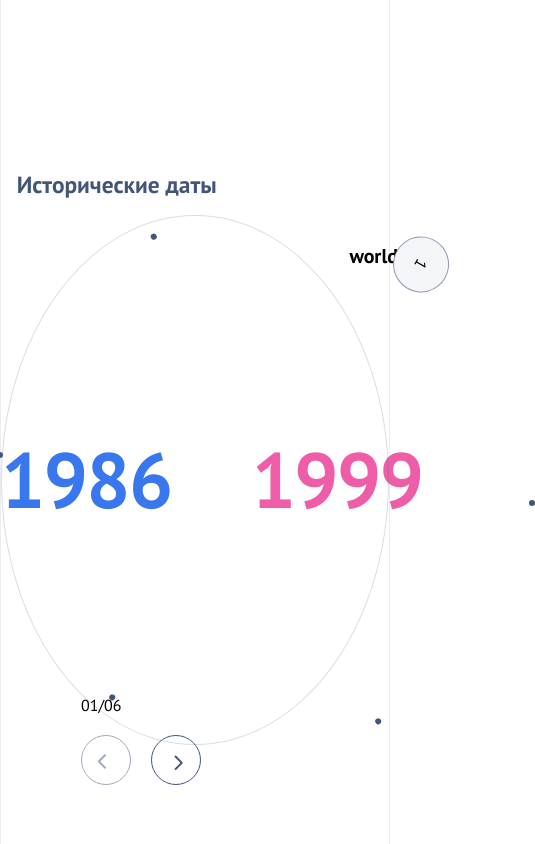
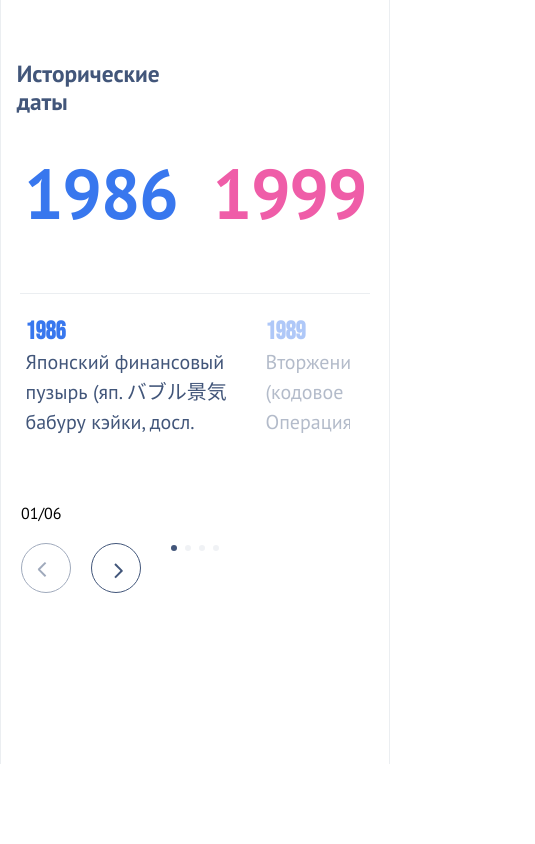
Before and after one commit to BDODINKA/Only-digital-test-task, a React (Create React App) app: page / in a window 390 px wide. Shown: the top 844 px of the page, 535 px wide, since content can reach past the window. Built offline with nearby package versions, Linux system fonts and the light colour scheme.

Commit message:
fix:style project

```diff
--- a/src/features/Circle/circle.module.scss
+++ b/src/features/Circle/circle.module.scss
@@ -1,9 +1,7 @@
 .wrapper{
   display: flex;
-  /* align-items: center; */
   justify-content: center;
   width: 100%;
-  /* height: 100%; */
   top: 215px;
   position: absolute;
   z-index: 10;
@@ -114,3 +112,23 @@
 
   }
 }
+@media(max-width: 1024px){
+  .wrapper{
+    .circle{
+      display: none;
+    }
+    .buttonBox{
+      top: 400px;
+    }
+  }
+
+}
+@media(max-width:576px){
+  .wrapper{
+    .buttonBox{
+      top: 290px;
+      left: 20px;
+    }
+  }
+
+}
--- a/src/features/Slider/Slider.tsx
+++ b/src/features/Slider/Slider.tsx
@@ -1,4 +1,4 @@
-import { useEffect, useRef, useState } from 'react'
+import { useRef, useState } from 'react'
 
 import { Navigation, Pagination } from 'swiper'
 import { Swiper, SwiperSlide } from 'swiper/react'
@@ -24,38 +24,50 @@ export const Slider = (props: PropsType) => {
   const swiperRef = useRef<SwiperCore>()
   const [disabledBtn, setDisabledBtn] = useState<null | number>(null)
 
+  console.log(disabledBtn)
+
   return (
     <div className={style.wrapper}>
       {disabledBtn !== 0 && (
         <Button onClick={() => swiperRef.current?.slidePrev()} className={style.prevBtn} />
       )}
       <Swiper
-        // install Swiper module
         modules={[Navigation, Pagination]}
         spaceBetween={50}
         slidesPerView={3}
+        breakpoints={{
+          575: {
+            slidesPerView: 2,
+            spaceBetween: 20,
+          },
+          767: {
+            slidesPerView: 2,
+            spaceBetween: 20,
+          },
+          1023: {
+            slidesPerView: 3,
+            spaceBetween: 40,
+          },
+        }}
         onBeforeInit={swiper => {
           swiperRef.current = swiper
           setDisabledBtn(swiper.realIndex)
         }}
         onSlideChange={swiper => {
-          setDisabledBtn(swiper.realIndex)
+          setDisabledBtn(swiper.activeIndex)
         }}
-        pagination={{ clickable: true, enabled: false }} //show pagination
+        pagination={{
+          el: '.pagination',
+          clickable: true,
+        }}
         style={{ width: '90%', height: '100px' }}
-        centeredSlides={true}
         uniqueNavElements={true}
         grabCursor={true}
         className={style.swiper}
         freeMode={true}
-        watchOverflow={true}
       >
         {currentCategory.map((el, i) => (
-          <SwiperSlide
-            key={i}
-            className={style.slider}
-            style={{ width: '1000px !important', height: '90px' }}
-          >
+          <SwiperSlide key={i} className={style.slider}>
             <h5 className={style.title}>{el.date}</h5>
             <p className={style.description}>{el.description}</p>
           </SwiperSlide>
@@ -64,6 +76,7 @@ export const Slider = (props: PropsType) => {
       {disabledBtn !== currentCategory.length - 1 && (
         <Button onClick={() => swiperRef.current?.slideNext()} className={style.nextBtn} />
       )}
+      <div className={'pagination'}></div>
     </div>
   )
 }
--- a/src/features/Slider/slider.module.scss
+++ b/src/features/Slider/slider.module.scss
@@ -1,8 +1,22 @@
-@import url('https://fonts.googleapis.com/css2?family=Bebas+Neue&family=PT+Sans:wght@400;700&display=swap');
+
 :global(.swiper-wrapper){
-  position: relative;
+  padding-top: 10px;
   left: -33%;
-  padding-top: 10px;
+}
+:global(.pagination){
+  position: absolute;
+  top: 269px;
+  padding-bottom: 32px;
+  display: none;
+;
+}
+:global(.swiper-pagination-bullet){
+  width: 6px;
+  height: 6px;
+  background: rgba(66, 86, 122, 0.4);
+}
+:global(.swiper-pagination-bullet-active){
+  background: #42567A;
 }
 .wrapper {
   width: 100%;
@@ -11,6 +25,7 @@
   padding-bottom: 104px;
 
   .swiper{
+
     height: 130px !important;
     z-index: 10;
   }
@@ -22,7 +37,7 @@
 
     .title {
       font-family: 'Bebas Neue', sans-serif;
-      font-size: 25px;
+      font-size: clamp(16px,10cqi,25px);
       line-height: 120%;
       text-transform: uppercase;
       color: #3877EE;
@@ -34,12 +49,13 @@
       font-family: 'PT Sans', sans-serif;
       font-style: normal;
       font-weight: 400;
-      font-size: 20px;
-      line-height: 30px;
+      font-size: clamp(14px,10cqi,20px);
+      line-height: clamp(145%,10cqi,30px);
       text-overflow: ellipsis;
       overflow: hidden;
       height: 90px;
       margin: 0;
+      color:  #42567A;
     }
   }
 
@@ -81,4 +97,77 @@
     }
   }
 
+
 }
+
+@media(max-width: 1024px){
+  :global(.pagination){
+    display: block;
+    position: absolute;
+    top: 230px;
+  }
+  :global(.swiper-slide){
+    width: 350px!important;
+  }
+  :global(.swiper-wrapper){
+    transform: translate3d(325px, 0px, 0px) !important;
+    gap: 10px;
+  }
+
+  :global(.swiper-slide-next){
+    >h5{
+      opacity: 0.4;
+    }
+    >p{
+      opacity: 0.4;
+    }
+  }
+  :global(.swiper-slide){
+   width: 420px!important;
+  }
+
+  .wrapper{
+    margin-top: 78px;
+    .prevBtn,.nextBtn{
+      display: none;
+    }
+    padding-bottom: 0;
+    .swiper{
+      margin: 0;
+
+    }
+    .title {
+      width: 100px!important;
+    }
+
+    .description {
+
+    }
+  }
+}
+@media (max-width:768px) {
+  :global(.swiper-slide){
+    width: 320px!important;
+    margin: 0!important;
+  }
+  :global(.swiper-wrapper){
+    transform: translate3d(40%, 0px, 0px) !important;
+  }
+}
+@media (max-width:576px) {
+  :global(.swiper-slide){
+    width: 230px!important;
+    margin: 0!important;
+  }
+  :global(.swiper-slide-next){
+    >h5{
+      opacity: 0.4!important;
+    }
+    >p{
+      opacity: 0.4!important;
+    }
+  }
+  :global(.swiper-wrapper){
+    transform: translate3d(40%, 0px, 0px) !important;
+  }
+}
--- a/src/pages/main.module.scss
+++ b/src/pages/main.module.scss
@@ -32,11 +32,11 @@ height: 100vh;
       display: flex;
       width: 100%;
       flex-direction: column;
-    }
 
       .title {
         text-align: left;
         max-width: 432px;
+        min-width: 132px;
         font-family: 'PT Sans', sans-serif;
         font-style: normal;
         font-weight: 700;
@@ -57,20 +57,12 @@ height: 100vh;
           left: 0;
           background: linear-gradient(180deg, $color-secondary 0%, $color-third 100%);
         }
-
-    }
-
-
-
-  }
-
-
       }
       .dates {
         display: flex;
         font-family: 'PT Sans', sans-serif;
         font-weight: 700;
-  font-size: clamp(56px, 20cqi, 200px);
+        font-size: clamp(56px, 18cqi, 200px);
         line-height: 160px;
         justify-content: space-between;
         color: #EF5DA8;
@@ -80,27 +72,57 @@ height: 100vh;
         gap: 80px;
 
 
-  div:nth-child(1) {
+        >div:nth-child(1) {
           color: $color-secondary;
-
+        }
+      }
+    }
+  }
 }
 
-}
 
 
 @media (max-width: 1024px) {
   .wrapper {
-    &:before, &:after {
-      display: none;
+
+    //padding: 0 20px;
+    &:after {
+      display: none
     }
-
+    &:before{
+     width: 90%!important;
+      left: 5%!important;
+      top:393px!important;
+    }
+    .box{
       .title {
-      width: 343px;
         padding-left: 40px;
+        width: 170px;
+        margin-top:59px!important;
+        height:48px!important;
 
         &:before {
           display: none;
         }
+
+      }
+    }
+      .dates{
+        gap: 35px!important;
       }
     }
 }
+@media (max-width: 576px){
+  .wrapper{
+
+    &:before{
+      top: 293px!important;
+    }
+    .dates{
+      margin: 50px auto 0 !important;
+
+      line-height: 72px!important;
+    }
+  }
+
+}
```
Lines whose indentation alone changed are shown as unchanged.
